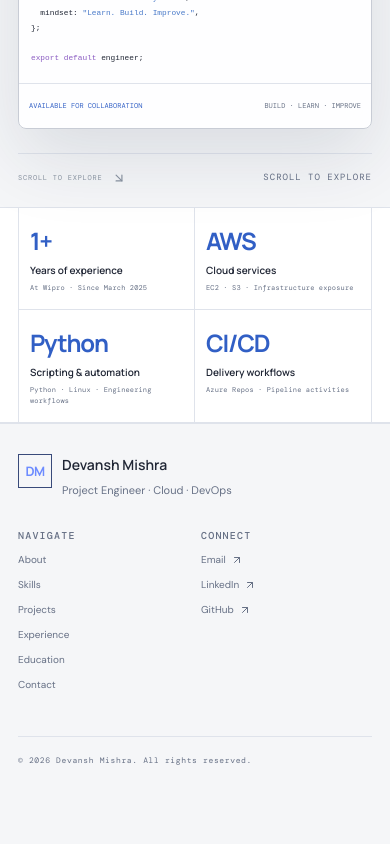
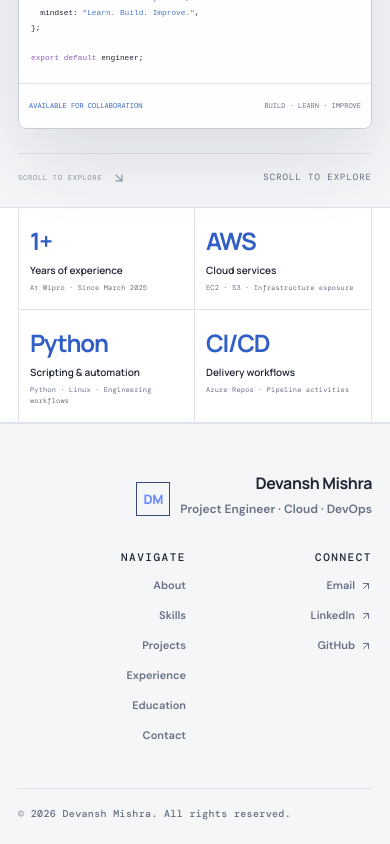
Before and after one commit to codewithdevanshh/portfolio-v2, a React (Vite) app: page /en in a window 390 px wide. Shown: the part 767-1611 px from the top of the page. Before the commit the page ends 1550 px from the top, so only its background shows below. Built offline with nearby package versions, Linux system fonts and the light colour scheme.

Commit message:
Strengthen and right-align footer typography

```diff
--- a/src/styles.css
+++ b/src/styles.css
@@ -497,3 +497,48 @@ body,html,#root{background:var(--bg)!important;color:var(--text)!important}
 :root[data-theme="dark"] .experience-note,
 :root[data-theme="dark"] .education-placeholder,
 :root[data-theme="dark"] .project-card{box-shadow:none!important}
+
+
+/* Footer hierarchy: stronger type and right-aligned editorial layout */
+.footer{
+  grid-template-columns:minmax(260px,1.3fr) minmax(150px,.7fr) minmax(170px,.7fr);
+  justify-items:stretch;
+  text-align:right;
+  padding-top:48px;
+  padding-bottom:24px;
+}
+.footer-brand{
+  justify-content:flex-end;
+  align-items:center;
+  text-align:right;
+}
+.footer-brand .brand-mark{font-weight:800;}
+.footer-brand b{font-size:16px;font-weight:700;letter-spacing:-.025em;color:var(--text)}
+.footer-brand p{font-size:12px;font-weight:600;color:var(--muted);}
+.footer-nav{align-items:flex-end;gap:13px;}
+.footer-nav .eyebrow{font-size:11px;font-weight:750;letter-spacing:.14em;color:var(--text);}
+.footer-nav a{font-size:12px;font-weight:600;line-height:1.55;color:var(--muted);}
+.footer-nav a:hover{color:var(--accent);}
+.footer-bottom{
+  justify-content:flex-end;
+  text-align:right;
+  font-size:10px;
+  font-weight:600;
+  letter-spacing:.035em;
+  color:var(--muted);
+}
+@media(max-width:900px){
+  .footer{grid-template-columns:1fr 1fr;text-align:right;}
+  .footer-brand{grid-column:1/-1;}
+}
+@media(max-width:600px){
+  .footer{grid-template-columns:1fr 1fr;gap:24px 18px;text-align:right;}
+  .footer-brand{grid-column:1/-1;}
+  .footer-nav{align-items:flex-end;}
+  .footer-nav a{font-size:11px;font-weight:600;}
+  .footer-bottom{grid-column:1/-1;justify-content:flex-end;}
+}
+@media(max-width:380px){
+  .footer{grid-template-columns:1fr;}
+  .footer-brand,.footer-bottom{grid-column:1;}
+}
```
